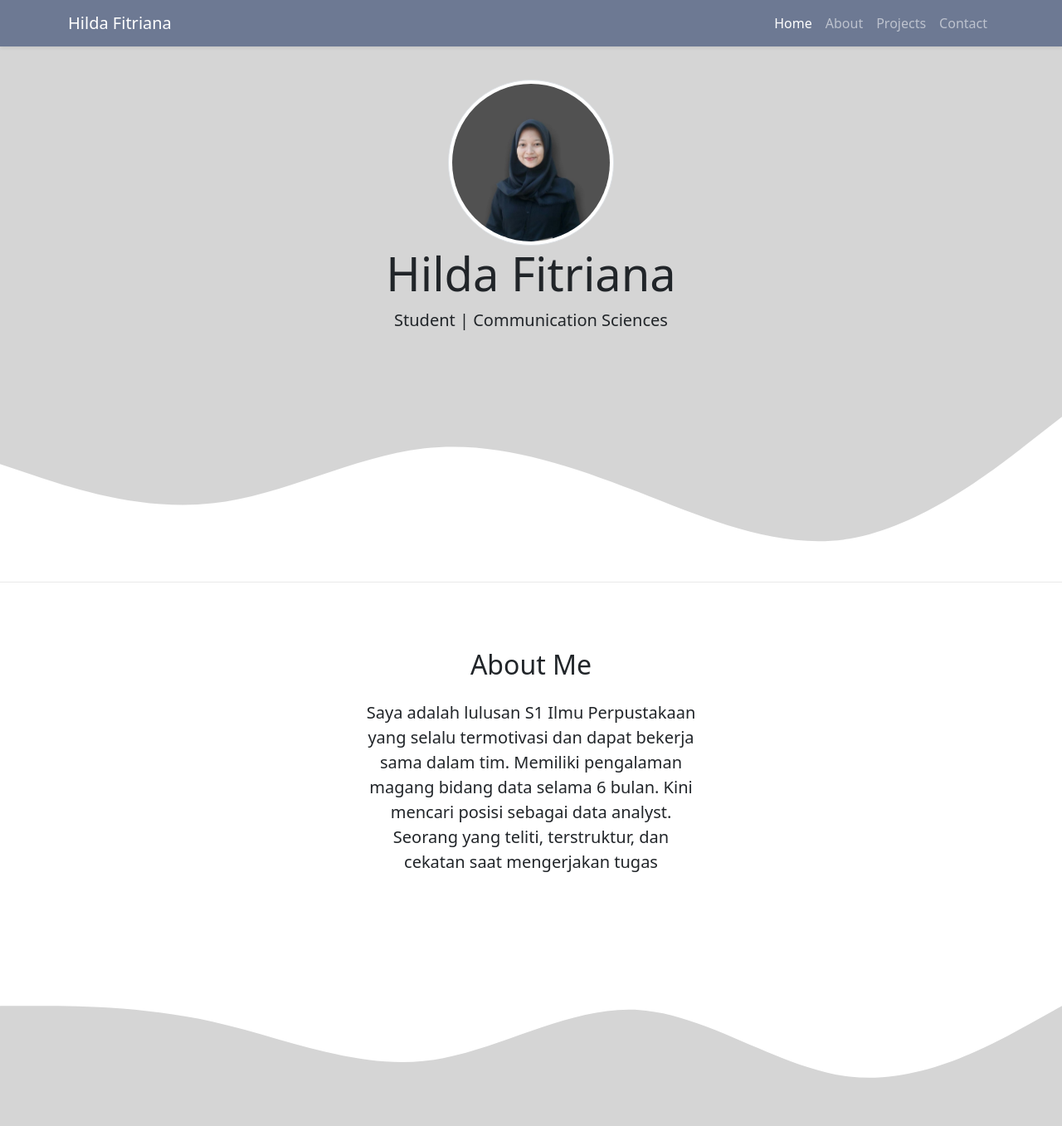
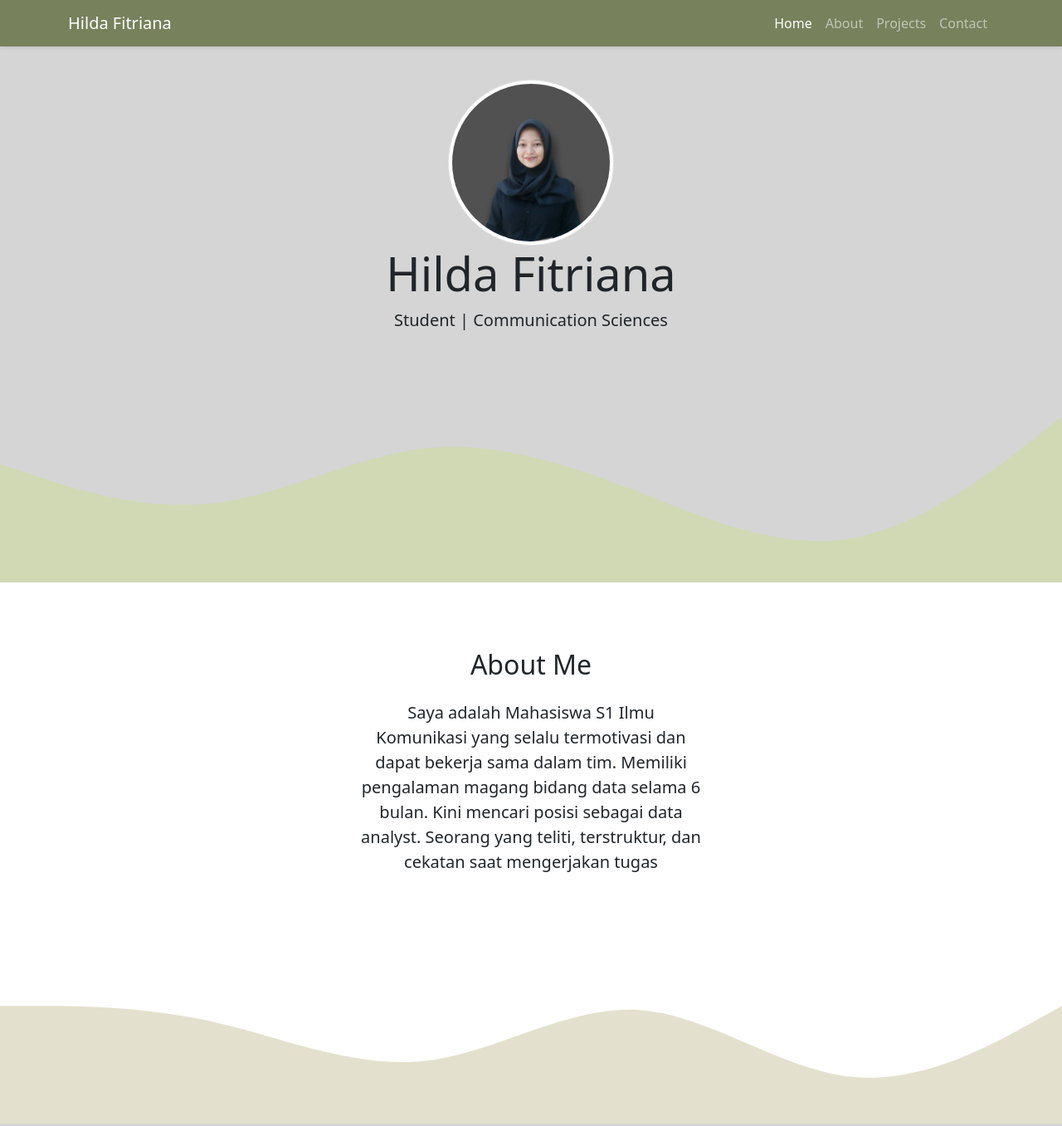
Before and after one commit to bayutara/bayutara.github.io, a plain HTML site: page index.html in a window 1280 px wide. Shown: the top 1357 px of the page at 83% size. Drawn offline with nearby package versions, Linux system fonts and the light colour scheme.

Commit message:
Update index.html

```diff
--- a/index.html
+++ b/index.html
@@ -16,7 +16,7 @@
   </head>
   <body id="home">
     <!-- Navbar -->
-    <nav class="navbar navbar-expand-lg navbar-dark shadow-sm fixed-top" style="background-color: #6d7993">
+    <nav class="navbar navbar-expand-lg navbar-dark shadow-sm  fixed-top" style="background-color: #77815C">
       <div class="container">
         <a class="navbar-brand" href="#">Hilda Fitriana</a>
         <button class="navbar-toggler" type="button" data-bs-toggle="collapse" data-bs-target="#navbarNav" aria-controls="navbarNav" aria-expanded="false" aria-label="Toggle navigation">
@@ -49,7 +49,7 @@
       <p class="lead">Student | Communication Sciences</p>
       <svg xmlns="http://www.w3.org/2000/svg" viewBox="0 0 1440 320">
         <path
-          fill="#ffffff"
+          fill="#d0d9b3"
           fill-opacity="1"
           d="M0,160L48,176C96,192,192,224,288,213.3C384,203,480,149,576,138.7C672,128,768,160,864,197.3C960,235,1056,277,1152,261.3C1248,245,1344,171,1392,133.3L1440,96L1440,320L1392,320C1344,320,1248,320,1152,320C1056,320,960,320,864,320C768,320,672,320,576,320C480,320,384,320,288,320C192,320,96,320,48,320L0,320Z"
         ></path>
@@ -67,11 +67,15 @@
       </div>
       <div class="row row justify-content-center fs-5 text-center">
         <div class="col-md-4">
-          <p>Saya adalah lulusan S1 Ilmu Perpustakaan yang selalu termotivasi dan dapat bekerja sama dalam tim. Memiliki pengalaman magang bidang data selama 6 bulan. Kini mencari posisi sebagai data analyst. Seorang yang teliti, terstruktur, dan cekatan saat mengerjakan tugas</p>
+          <p>
+            Saya adalah Mahasiswa S1 Ilmu Komunikasi yang selalu termotivasi dan dapat bekerja sama dalam tim. Memiliki pengalaman magang bidang data selama 6 bulan. Kini mencari posisi sebagai data analyst. Seorang yang teliti,
+            terstruktur, dan cekatan saat mengerjakan tugas
+          </p>
         </div>
+
       <svg xmlns="http://www.w3.org/2000/svg" viewBox="0 0 1440 320">
         <path
-          fill="#d5d5d5"
+          fill="#e3e1cd"
           fill-opacity="1"
           d="M0,160L48,160C96,160,192,160,288,181.3C384,203,480,245,576,234.7C672,224,768,160,864,165.3C960,171,1056,245,1152,256C1248,267,1344,213,1392,186.7L1440,160L1440,320L1392,320C1344,320,1248,320,1152,320C1056,320,960,320,864,320C768,320,672,320,576,320C480,320,384,320,288,320C192,320,96,320,48,320L0,320Z"
         ></path>
@@ -117,7 +121,7 @@
       </div>
       <svg xmlns="http://www.w3.org/2000/svg" viewBox="0 0 1440 320">
         <path
-          fill="#ffffff"
+          fill="#d0d9b3"
           fill-opacity="1"
           d="M0,64L48,101.3C96,139,192,213,288,213.3C384,213,480,139,576,122.7C672,107,768,149,864,192C960,235,1056,277,1152,277.3C1248,277,1344,235,1392,213.3L1440,192L1440,320L1392,320C1344,320,1248,320,1152,320C1056,320,960,320,864,320C768,320,672,320,576,320C480,320,384,320,288,320C192,320,96,320,48,320L0,320Z"
         ></path>
@@ -155,7 +159,7 @@
       </div>
       <svg xmlns="http://www.w3.org/2000/svg" viewBox="0 0 1440 320">
         <path
-          fill="#6d7993"
+          fill="#77815C"
           fill-opacity="1"
           d="M0,96L60,128C120,160,240,224,360,224C480,224,600,160,720,160C840,160,960,224,1080,240C1200,256,1320,224,1380,208L1440,192L1440,320L1380,320C1320,320,1200,320,1080,320C960,320,840,320,720,320C600,320,480,320,360,320C240,320,120,320,60,320L0,320Z"
         ></path>
```
